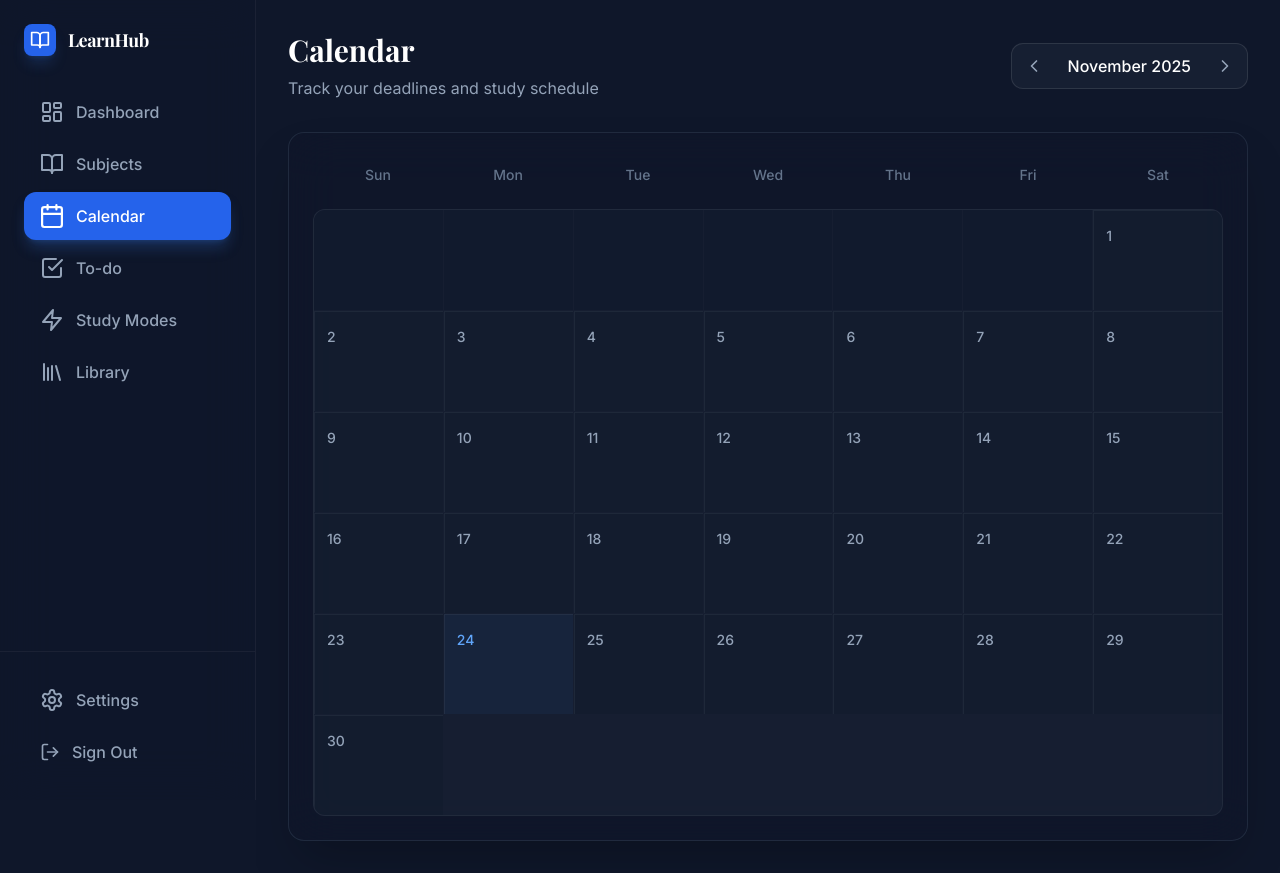
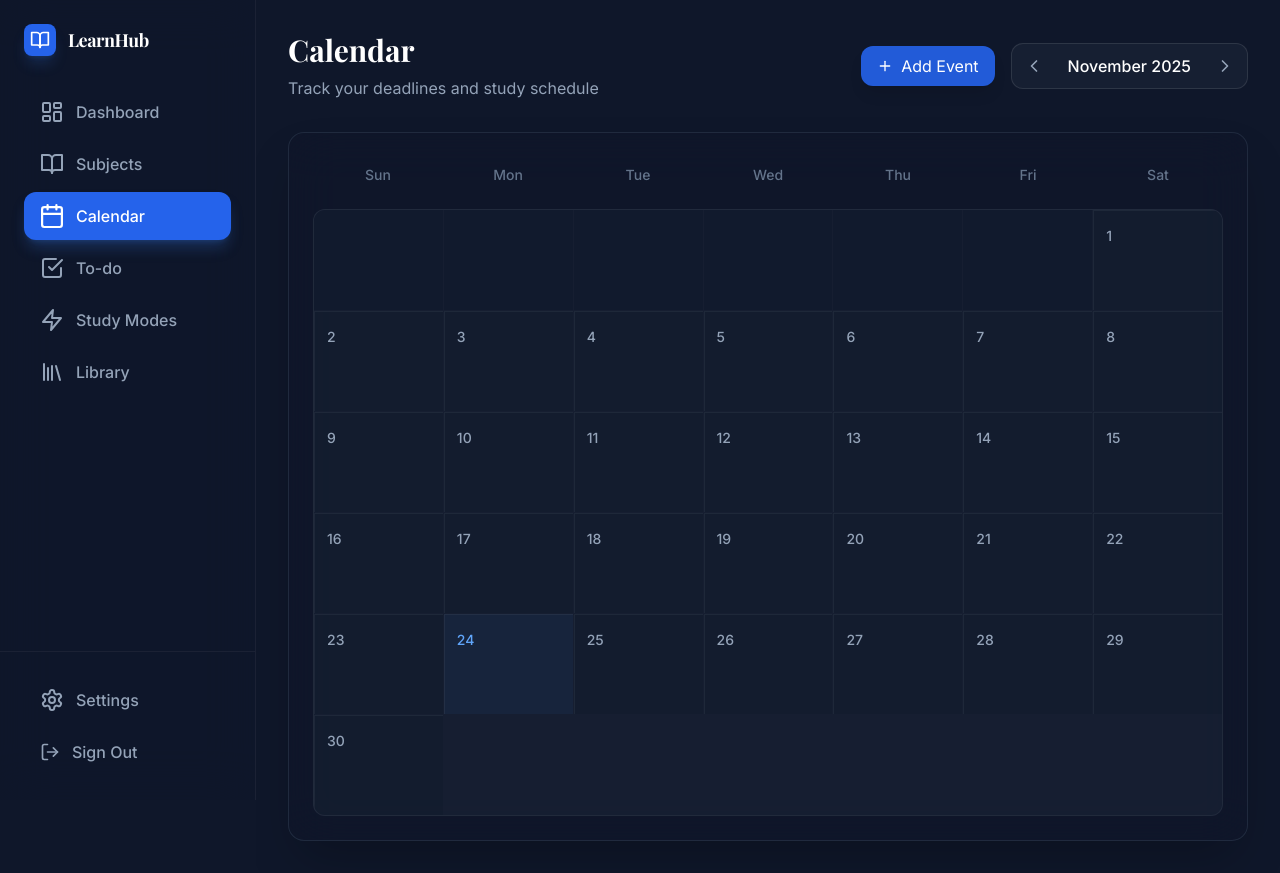
Before and after one commit to DUB55/learning-platform, a Next.js app in the folder apps/web/: page /calendar in a window 1280 px wide. Built offline with nearby package versions, Linux system fonts and the light colour scheme; a web font is replaced by a local one.

Commit message:
Automated Commit [2025-11-24 20:36:09]

```diff
--- a/apps/web/src/app/calendar/page.tsx
+++ b/apps/web/src/app/calendar/page.tsx
@@ -108,6 +108,16 @@ export default function CalendarPage() {
                             <p className="text-slate-400">Track your deadlines and study schedule</p>
                         </div>
                         <div className="flex items-center gap-4">
+                            <button
+                                onClick={() => {
+                                    setSelectedDate(new Date());
+                                    setShowEventModal(true);
+                                }}
+                                className="glass-button px-4 py-2 rounded-xl flex items-center gap-2"
+                            >
+                                <Plus className="w-4 h-4" />
+                                <span>Add Event</span>
+                            </button>
                             <div className="flex items-center bg-slate-800/50 rounded-xl p-1 border border-white/10">
                                 <button onClick={prevMonth} className="p-2 hover:bg-white/5 rounded-lg text-slate-400 hover:text-white transition-colors">
                                     <ChevronLeft className="w-5 h-5" />
```
